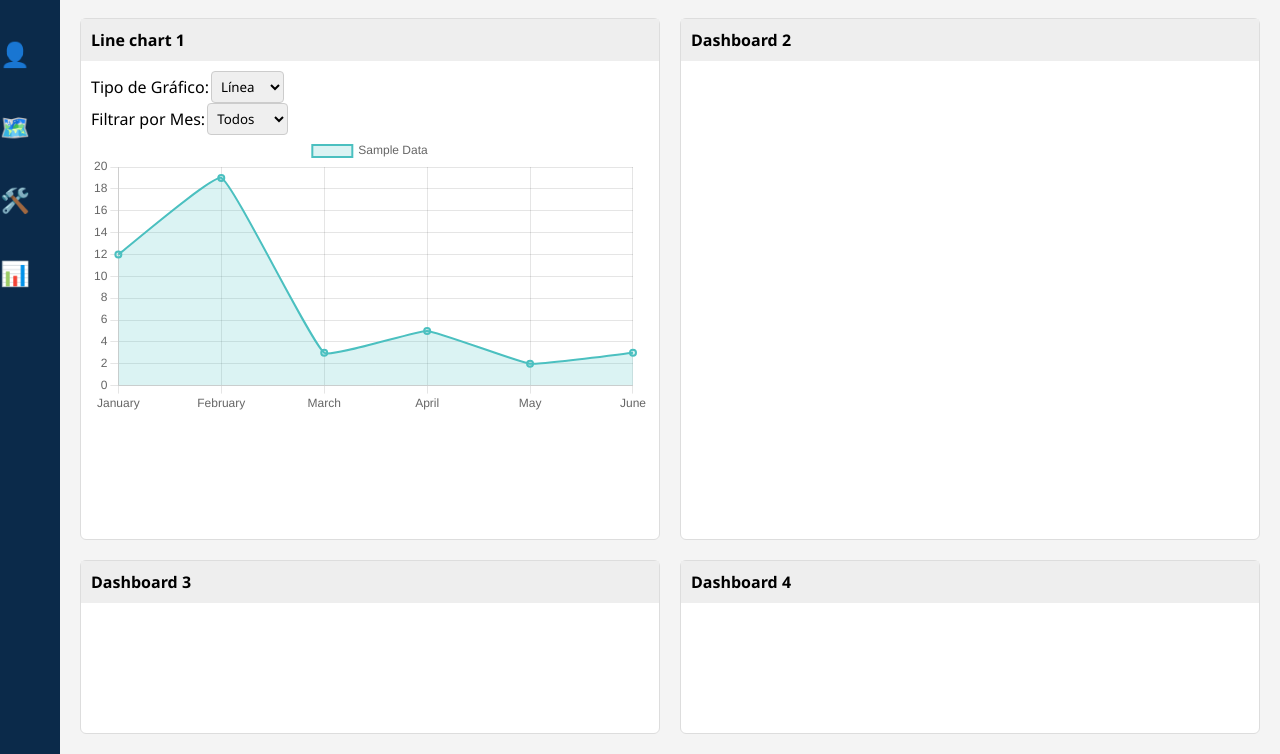
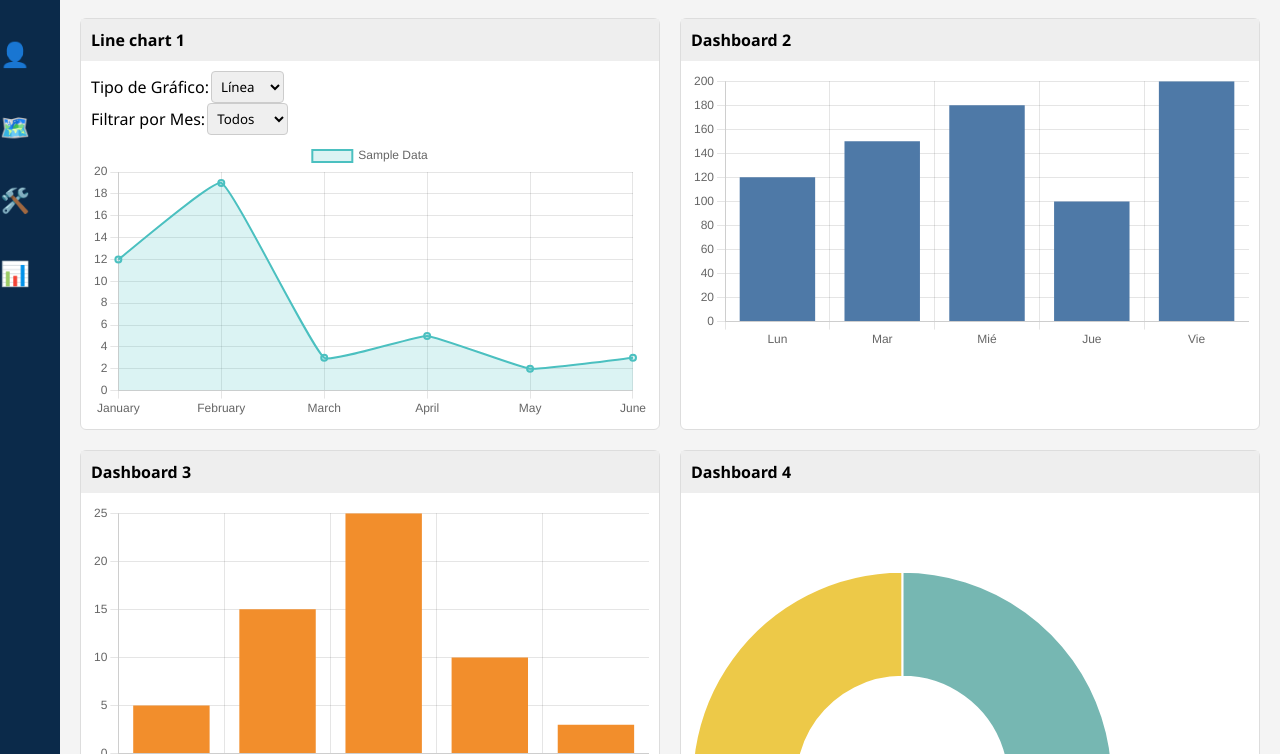
Before and after one commit to GonzaloAvila27/Dashboard-Pro1, a plain HTML site: page index.html in a window 1280 px wide. Shown: the part 46-800 px from the top of the page. Drawn offline with nearby package versions, Linux system fonts and the light colour scheme.

Commit message:
cards sync

```diff
--- a/index.html
+++ b/index.html
@@ -1,3 +1,4 @@
+
 <!DOCTYPE html>
 <html lang="es">
 <head>
@@ -30,8 +31,9 @@
         </header>
 
         <section class="cajaDashboar">
-            <div class="Dashboard"><div class="headerDash">Line chart 1</div>
-
+            <!-- DASHBOARD 1 -->
+            <div class="Dashboard">
+                <div class="headerDash">Line chart 1</div>
                 <div class="dashboardProper">
                     <div class="filters">
                         <div>
@@ -53,32 +55,37 @@
                                 <option value="June">Junio</option>
                             </select>
                         </div>
-                        <canvas id="myChart">chard</canvas>
                     </div>
-            </div>
-            </div>
-            <div class="Dashboard"><div class="headerDash">Dashboard 2</div>
-
-                <div class="dashboardProper">
-
+                    <canvas id="myChart">chart</canvas>
                 </div>
             </div>
 
-            <div class="Dashboard"><div class="headerDash">Dashboard 3</div>
-
+            <!-- DASHBOARD 2 -->
+            <div class="Dashboard">
+                <div class="headerDash">Dashboard 2</div>
                 <div class="dashboardProper">
-
+                    <canvas id="barChart">chart</canvas>
                 </div>
             </div>
-            <div class="Dashboard"><div class="headerDash">Dashboard 4</div>
 
+            <!-- DASHBOARD 3 -->
+            <div class="Dashboard">
+                <div class="headerDash">Dashboard 3</div>
                 <div class="dashboardProper">
+                    <canvas id="histogramaChart">chart</canvas>
+                </div>
+            </div>
 
+            <!-- DASHBOARD 4 -->
+            <div class="Dashboard">
+                <div class="headerDash">Dashboard 4</div>
+                <div class="dashboardProper">
+                    <canvas id="doughnutChart">chart</canvas>
                 </div>
             </div>
         </section>
+    </div>
 
-    </div>
     <script src="https://cdn.jsdelivr.net/npm/chart.js"></script>
     <script src="script.js"></script>
 </body>
--- a/script.js
+++ b/script.js
@@ -84,3 +84,78 @@ function updateChart() {
 
 chartTypeSelect.addEventListener('change', updateChart);
 monthFilterSelect.addEventListener('change', updateChart);
+
+
+
+new Chart(document.getElementById('histogramaChart'), {
+    type: 'bar',
+    data: {
+        labels: ['0-10', '10-20', '20-30', '30-40', '40+'],
+        datasets: [{
+            label: 'Cantidad',
+            data: [5, 15, 25, 10, 3],
+            backgroundColor: '#f28e2c'
+        }]
+    },
+    options: {
+        responsive: true,
+        plugins: {
+            legend: { display: false }
+        }
+    }
+});
+
+
+new Chart(document.getElementById('lineChart'), {
+    type: 'line',
+    data: {
+        labels: ['6 AM', '9 AM', '12 PM', '3 PM', '6 PM'],
+        datasets: [{
+            label: 'Voltaje (kV)',
+            data: [220, 230, 225, 215, 210],
+            borderColor: '#e15759',
+            tension: 0.4,
+            fill: false
+        }]
+    },
+    options: {
+        responsive: true,
+        plugins: {
+            legend: { position: 'top' }
+        }
+    }
+});
+
+new Chart(document.getElementById('doughnutChart'), {
+    type: 'doughnut',
+    data: {
+        labels: ['Excavadoras', 'Camiones', 'Trituradoras'],
+        datasets: [{
+            data: [40, 30, 30],
+            backgroundColor: ['#76b7b2', '#59a14f', '#edc948']
+        }]
+    },
+    options: {
+        responsive: true,
+        plugins: {
+            legend: { position: 'right' }
+        }
+    }
+});
+new Chart(document.getElementById('barChart'), {
+    type: 'bar',
+    data: {
+        labels: ['Lun', 'Mar', 'Mié', 'Jue', 'Vie'],
+        datasets: [{
+            label: 'Toneladas',
+            data: [120, 150, 180, 100, 200],
+            backgroundColor: '#4e79a7'
+        }]
+    },
+    options: {
+        responsive: true,
+        plugins: {
+            legend: { display: false }
+        }
+    }
+});
```
Lines whose indentation alone changed are shown as unchanged.
